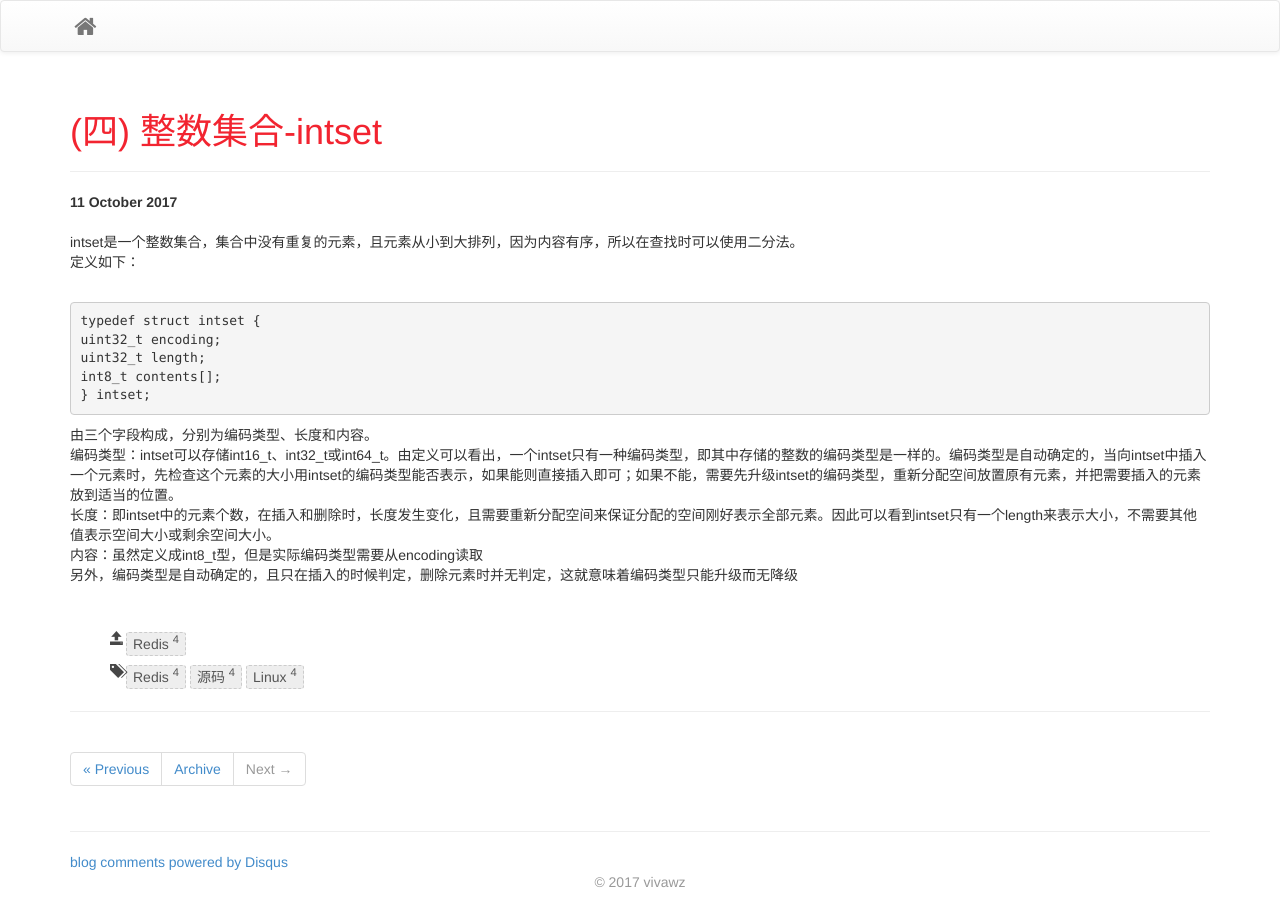
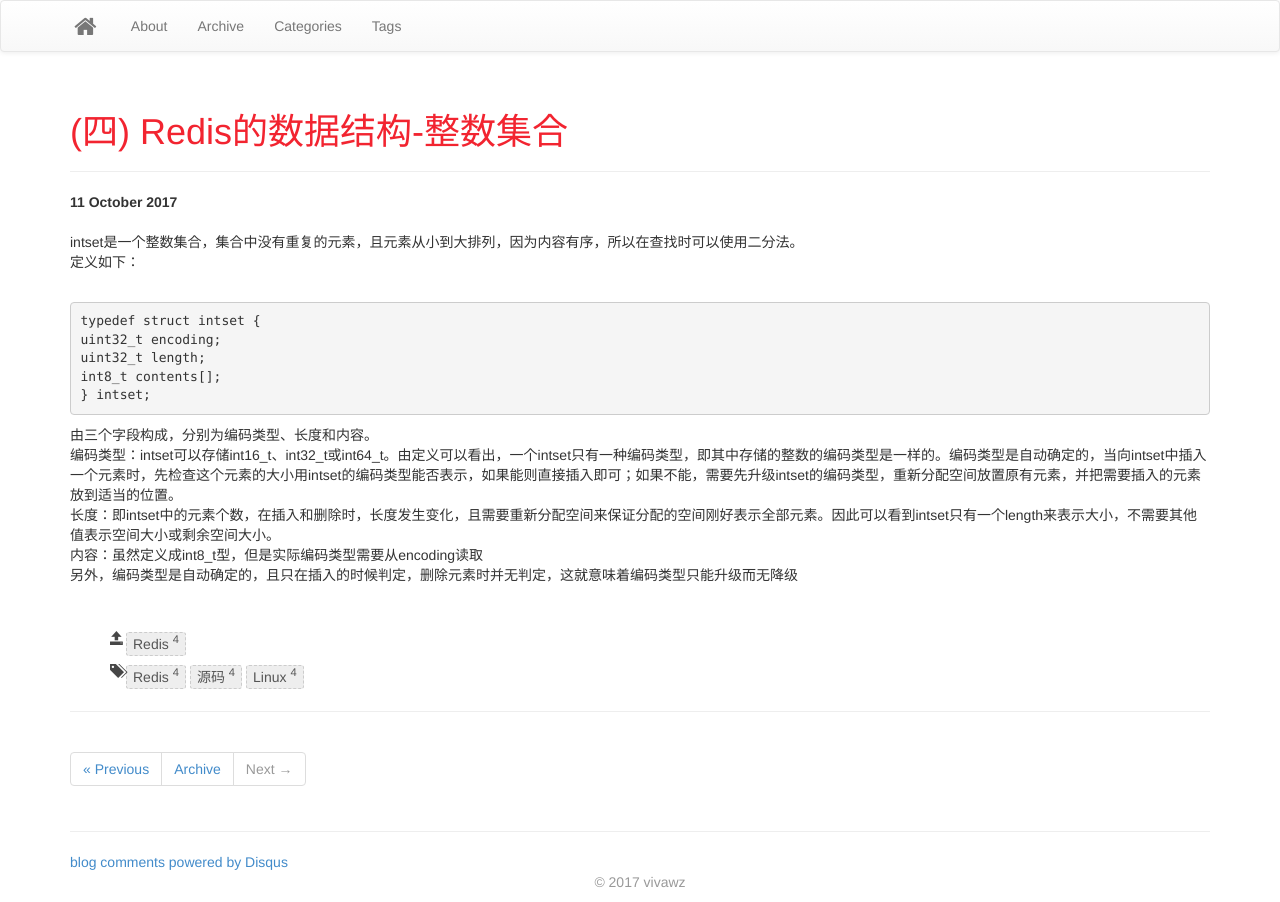
Before and after one commit to vivawz/vivawz.github.io, a Jekyll site: the page built from _posts/2017-10-11-redis-struct-3.html, in a window 1280 px wide. Built offline with Jekyll 4.4.1, drawn with Linux system fonts in a browser that asks for light colours; comment, search, counter and statistics services are not loaded.

Commit message:
add about

```diff
--- a/_includes/themes/bootstrap-3/default.html
+++ b/_includes/themes/bootstrap-3/default.html
@@ -63,6 +63,11 @@
        </div>
 
       <div class="collapse navbar-collapse" id="main-navbar-collapse">
+          <ul class="nav navbar-nav">
+            {% assign pages_list = site.pages %}
+            {% assign group = 'navigation' %}
+            {% include JB/pages_list %}
+          </ul>
       </div> <!-- /navbar-collapse -->
 	  </div> <!-- /container -->
     </nav> <!-- /navbar -->
--- a/_posts/2017-10-11-redis-struct-3.html
+++ b/_posts/2017-10-11-redis-struct-3.html
@@ -1,6 +1,6 @@
 ---
 layout : post
-title : (四) 整数集合-intset
+title : (四) Redis的数据结构-整数集合
 descriptoin : Redis,源码
 category : Redis
 tags : [Redis, 源码, Linux,]
--- a/about.html
+++ b/about.html
@@ -9,3 +9,4 @@ group: navigation
 <p>专注技术</p>
 
 <h2 id="关于我" itemprop="about">关于我</h2>
+<p>如需交流请联系vivawz@gmail.com</p>
```
